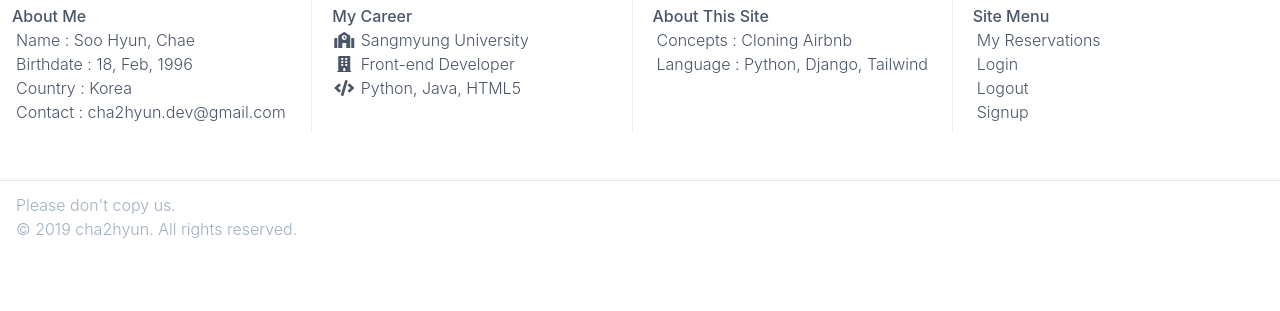
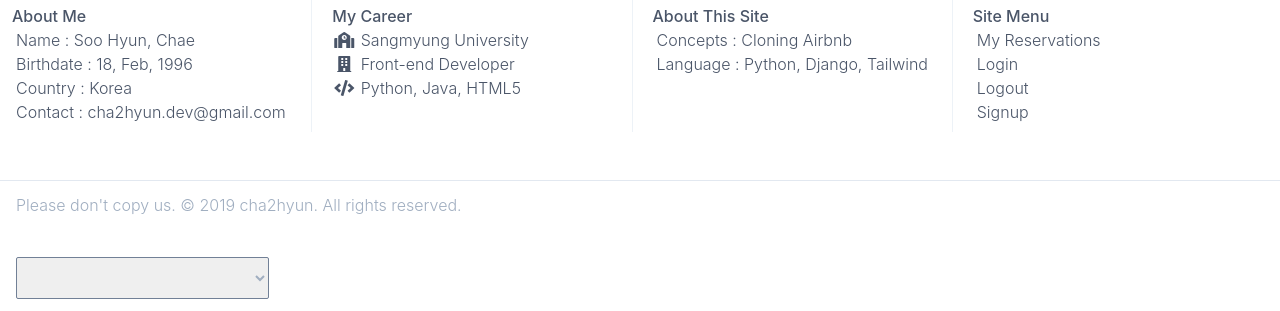
Before and after one commit to cha2hyun/airbnb-clone, a Django app: page /reservations/search/ in a window 1280 px wide; the page is wider, and only the part inside the window is pictured. Shown: the part 701-1012 px from the top of that part. Before the commit the page ends 939 px from the top of that part, so only its background shows below. Run offline with Django 3.2, Linux system fonts and the light colour scheme; some libraries are stand-ins or nearby versions.

Commit message:
#25.1 Language Select

```diff
--- a/templates/base.html
+++ b/templates/base.html
@@ -26,5 +26,15 @@
         </header>
     {% block content %}{% endblock content %}
     {% include "partials/footer.html" %}
+
+    <script>
+        const langSelect = document.getElementById("js-lang");
+        const handleLangChange = () => {
+            const selected = langSelect.value;
+            fetch(`{% url 'users:switch-language' %}?lang=${selected}`).then(() => window.location.reload());
+            window.location.reload();
+        }
+        langSelect.addEventListener("change", handleLangChange);
+    </script>
     </body>
 </html>
--- a/templates/partials/footer.html
+++ b/templates/partials/footer.html
@@ -40,7 +40,8 @@
             </div>
         </div>
     </div>
-    <div class="container mx-auto text-left pl-4 py-3 border-t font-light text-gray-500 flex flex-col">
+    <div class="container mx-auto text-left pl-4 py-3 border-t font-light text-gray-500">
+        <div class="felx flex-col">
             <span>
                 {% trans "Please don't copy us." %}
             </span>
@@ -48,4 +49,13 @@
                 &copy; 2019 cha2hyun. {% trans "All rights reserved." %}
             </span>
         </div>
+
+        <div class="flex mt-10">
+            <select class="w-1/5 h-8" id="js-lang">
+                <option value="en">English</option>
+                <option value="kr">Korean</option>
+            </select>
+        </div>
+
+    </div>
 </footer>
--- a/users/urls.py
+++ b/users/urls.py
@@ -15,4 +15,5 @@ urlpatterns = [
     path("update-password/", views.UpdatePasswordView.as_view(), name="password"),
     path("<int:pk>/", views.UserProfileView.as_view(), name="profile"),
     path("switch_hosting/", views.switch_hosting, name="switch-hosting"),
+    path("switch_language/", views.switch_language, name="switch-language"),
 ]
```
Also changed, not shown: users/views.py (+8 -0 lines), locale/kr/LC_MESSAGES/django.po. Lines whose indentation alone changed are shown as unchanged.
